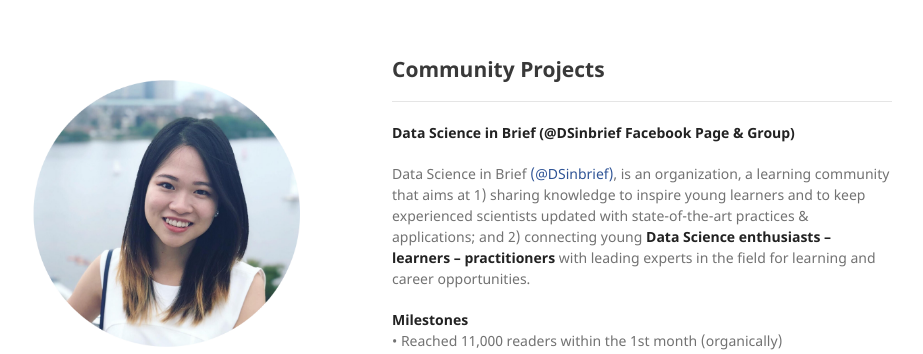
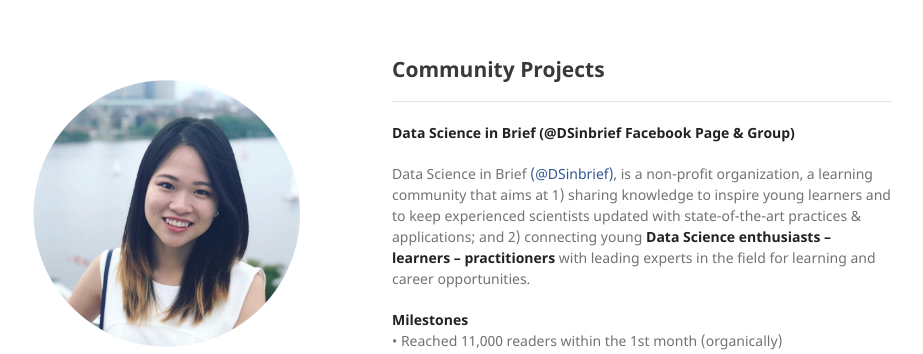
Before and after one commit to Emmyphung/emmyphung.github.io, a Jekyll site: the page built from sections/dsinbrief.md, in a window 1280 px wide and 900 px high. Shown: the top 354 px of the window, without its empty margins (178-1101 px from the left). Built offline with Jekyll 4.4.1, drawn with Linux system fonts in a browser that asks for light colours; our own code applies the rules of GitHub Pages for plain Markdown files.

Commit message:
Update dsinbrief.md

```diff
--- a/sections/dsinbrief.md
+++ b/sections/dsinbrief.md
@@ -3,7 +3,7 @@
 ---
 **Data Science in Brief (@DSinbrief Facebook Page & Group)**
 
-Data Science in Brief [(@DSinbrief)](https://www.facebook.com/DSinbrief/), is an organization, a learning community that aims at 1) sharing knowledge to inspire young learners and to keep experienced scientists updated with state-of-the-art practices & applications; and 2) connecting young **Data Science enthusiasts – learners – practitioners** with leading experts in the field for learning and career opportunities.
+Data Science in Brief [(@DSinbrief)](https://www.facebook.com/DSinbrief/), is a non-profit organization, a learning community that aims at 1) sharing knowledge to inspire young learners and to keep experienced scientists updated with state-of-the-art practices & applications; and 2) connecting young **Data Science enthusiasts – learners – practitioners** with leading experts in the field for learning and career opportunities.
 <br>
 
 **Milestones** <br>
```
